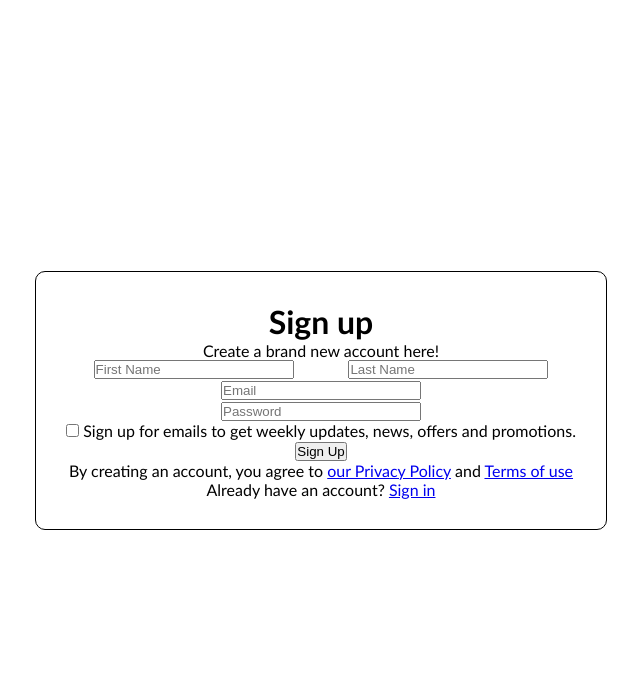
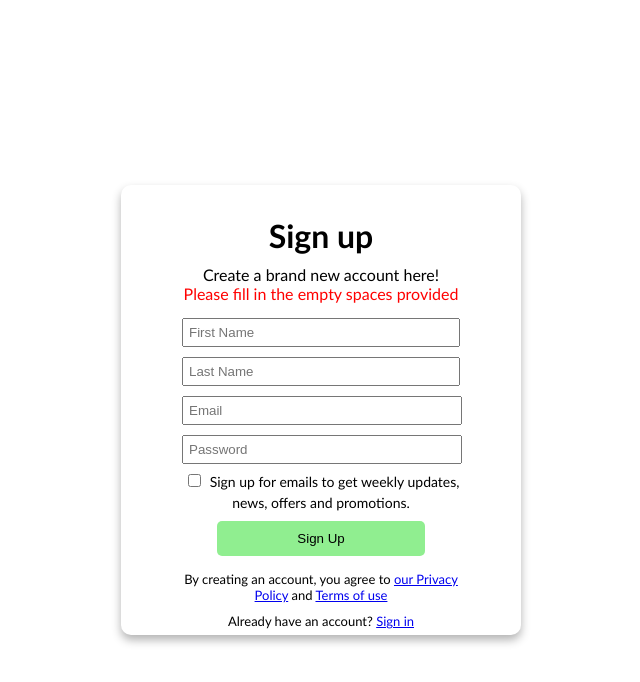
Before and after one commit to SlinkyCollins/Sign-In-Firebase, a plain HTML site: page public/signup.html in a window 1280 px wide. Both pictures are taken after a click on the button "Sign Up". Shown: the whole page, without its empty margins (319-959 px from the left). Drawn offline with Linux system fonts and the light colour scheme.

Commit message:
styled signup page

```diff
--- a/public/signup.css
+++ b/public/signup.css
@@ -17,52 +17,79 @@ body {
 
 .container {
     text-align: center;
-    border: 1px solid #000;
+    border: 1px solid transparent;
     border-radius: 10px;
-    padding: 30px;
-    /* margin: 120px; */
-    max-width: 700px;
-    max-height: 850px;
-    /* margin: 150px auto 50px auto; */
+    padding: 30px 50px 50px 50px;
+    margin: 20px auto 0px auto;
+    max-width: 400px;
+    max-height: 450px;
+    box-shadow: 0 5px 10px rgba(0, 0, 0, 0.3);
 }
 
-.side-by-side-wrapper {
+/* .side-by-side-wrapper {
    display: flex;
    align-items: center;
 }
 
 .side-by-side {
-    flex: 1; /*This makes the horizontal rules share the available space*/
-    /* margin: 0 10px; */
+    flex: 1;
+    margin: 0 10px;
     max-width: 200px;
     margin-left: 40px;
     margin-right: 40px;
-}
+} */
 
 .name-container {
     display: flex;
 }
 
-/* .input-container {
-
+.input-container {
+    padding: 10px;
 }
 
 .input-container input{
+    margin: 5px;
+    padding: 5px;
+}
 
+.checkbox-container label{
+    text-align: justify;
+    font-size: 14px;
+    margin-bottom: 10px;
 }
 
 #checkbox {
-} */
+    cursor: pointer;
+}
 
-.email-password-wrapper {
+.container button {
+    margin: 0px auto 10px auto;
+    padding: 10px 80px 10px 80px;
+    outline: none;
+    border: none;
+    /* border: 1px solid black; */
+    border-radius: 5px;
+    /* display: flex; */
+    cursor: pointer;
+    background-color: lightgreen;
+}
+
+.container button:hover {
+    background-color: rgb(8, 189, 8);
+}
+
+.text-wrapper {
+    display: flex;
+    flex-direction: column;
+    gap: 10px;
+}
+
+.form-wrapper {
     display: flex;
     flex-direction: column;
 }
 
-.email-password-wrapper input {
-    /* padding: 10px; */
-    width: 200px;
-    /* height: 30px; */
+.form-wrapper input {
     margin-left: auto;
     margin-right: auto;
 }
@@ -75,5 +102,26 @@ body {
 
 .button-wrapper button {
     margin: 5px;
-    width: 200px;
+    /* width: 200px; */
 }
+
+#firstName {
+    width: 500px;
+}
+
+#lastName {
+    width: 500px;
+}
+
+#email-input {
+    width: 280px;
+}
+
+#password-input {
+    width: 280px;
+}
+
+.random-text p{
+    padding: 5px;
+    font-size: 13px;
+}
--- a/public/signup.html
+++ b/public/signup.html
@@ -2,34 +2,39 @@
 <html lang="en">
 
 <head>
-    <meta charset="UTF-8">
-    <meta name="viewport" content="width=device-width, initial-scale=1.0">
+    <meta charset="UTF-8" />
+    <meta name="viewport" content="width=device-width, initial-scale=1.0" />
     <title>Document</title>
-    <link rel="stylesheet" href="signup.css">
+    <link rel="stylesheet" href="signup.css" />
 </head>
 
 <body>
-
     <div class="container">
+        <div class="text-wrapper">
             <h1>Sign up</h1>
             <p>Create a brand new account here!</p>
+        </div>
+        <p id="emptyError"></p>
         <div class="input-container">
-            <div class="email-password-wrapper">
+            <div class="form-wrapper">
                 <div class="name-container">
-                    <input type="text" placeholder="First Name" id="firstName" required>
-
-                    <input type="text" placeholder="Last Name" id="lastName" required>
+                    <input type="text" placeholder="First Name" id="firstName" required />
                 </div>
 
-                <div>
-                    <input type="email" placeholder="Email" id="email-input" required>
-                    <br>
-                    <input type="password" placeholder="Password" id="password-input" required>
+                <div class="name-container">
+                    <input type="text" placeholder="Last Name" id="lastName" required />
+                </div>
+
+                <div class="email-password-wrapper">
+                    <input type="email" placeholder="Email" id="email-input" required />
+                    <br />
+                    <input type="password" placeholder="Password" id="password-input" required />
                 </div>
             </div>
             <div class="checkbox-container">
-                <input type="checkbox" id="checkbox">
-                <label for="checkbox">Sign up for emails to get weekly updates, news, offers and promotions.</label>
+                <input type="checkbox" id="checkbox" />
+                <label for="checkbox">Sign up for emails to get weekly updates, news, offers and
+                    promotions.</label>
             </div>
         </div>
 
@@ -47,18 +52,25 @@
             <button>Sign up with GitHub</button>
         </div> -->
 
-        <p>By creating an account, you agree to <a href="#">our Privacy Policy</a> and <a href="#">Terms of use</a></p>
+        <div class="random-text">
+            <p>
+                By creating an account, you agree to
+                <a href="#">our Privacy Policy</a> and <a href="#">Terms of use</a>
+            </p>
 
             <p>Already have an account? <a href="index.html">Sign in</a></p>
         </div>
+    </div>
 
     <script type="module">
-
         // Import the functions you need from the SDKs you need
         import { initializeApp } from "https://www.gstatic.com/firebasejs/10.6.0/firebase-app.js";
         // TODO: Add SDKs for Firebase products that you want to use
         // https://firebase.google.com/docs/web/setup#available-libraries
-        import { getAuth, createUserWithEmailAndPassword } from "https://www.gstatic.com/firebasejs/10.6.0/firebase-auth.js";
+        import {
+            getAuth,
+            createUserWithEmailAndPassword,
+        } from "https://www.gstatic.com/firebasejs/10.6.0/firebase-auth.js";
 
         // Your web app's Firebase configuration
         const firebaseConfig = {
@@ -67,7 +79,7 @@
             projectId: "sign-in-firebase-716a2",
             storageBucket: "sign-in-firebase-716a2.appspot.com",
             messagingSenderId: "397437441705",
-            appId: "1:397437441705:web:261c4ec36b36f62853fbb8"
+            appId: "1:397437441705:web:261c4ec36b36f62853fbb8",
         };
 
         // Initialize Firebase
@@ -75,42 +87,47 @@
         const auth = getAuth(app);
 
         const signUp = () => {
-            // const firstName = document.getElementById('firstName').value;
-            // const lastName = document.getElementById('lastName').value;
-            const email = document.getElementById('email-input').value;
-            const password = document.getElementById('password-input').value;
+            const fname = document.getElementById('firstName').value;
+            const lname = document.getElementById('lastName').value;
+            const email = document.getElementById("email-input").value;
+            const password = document.getElementById("password-input").value;
 
+            if (email != "" && password != "" && fname != "" && lname != "") {
                 createUserWithEmailAndPassword(auth, email, password)
                     .then((userCredential) => {
-                    // Signed up
                         const user = userCredential.user;
                         console.log(user);
                         if (email == user.email) {
                             window.location.href = "index.html";
                         }
-                    // ...
                     })
                     .catch((error) => {
                         const errorCode = error.code;
                         const errorMessage = error.message;
                         console.log(errorCode, errorMessage);
                         if (errorCode == "auth/email-already-in-use") {
-                        emptyError.textContent = "An account already exist with the same email address";
+                            emptyError.textContent =
+                                "An account already exist with the same email address";
                             emptyError.style.color = "orange";
-                        setTimeout(()=> {
+                            setTimeout(() => {
                                 emptyError.style.display = "none";
+                            }, 3000);
+                        }
+                        document.getElementById('email').value = ""
+                        document.getElementById('password').value = ""
+                        document.getElementById('firstname').value = ""
+                        document.getElementById('lastname').value = ""
+                    });
+            } else {
+                emptyError.textContent = "Please fill in the empty spaces provided";
+                emptyError.style.color = "red"
+                setTimeout(() => {
+                    emptyError.style.display = "none"
                 }, 3000)
             }
-                    // ..
-                });
         }
-
-
-
-
+        window.signUp = signUp
     </script>
-
-
 </body>
 
 </html>
```
Also changed, not shown: public/dashboard.html (+55 -40 lines). Lines whose indentation alone changed are shown as unchanged.
